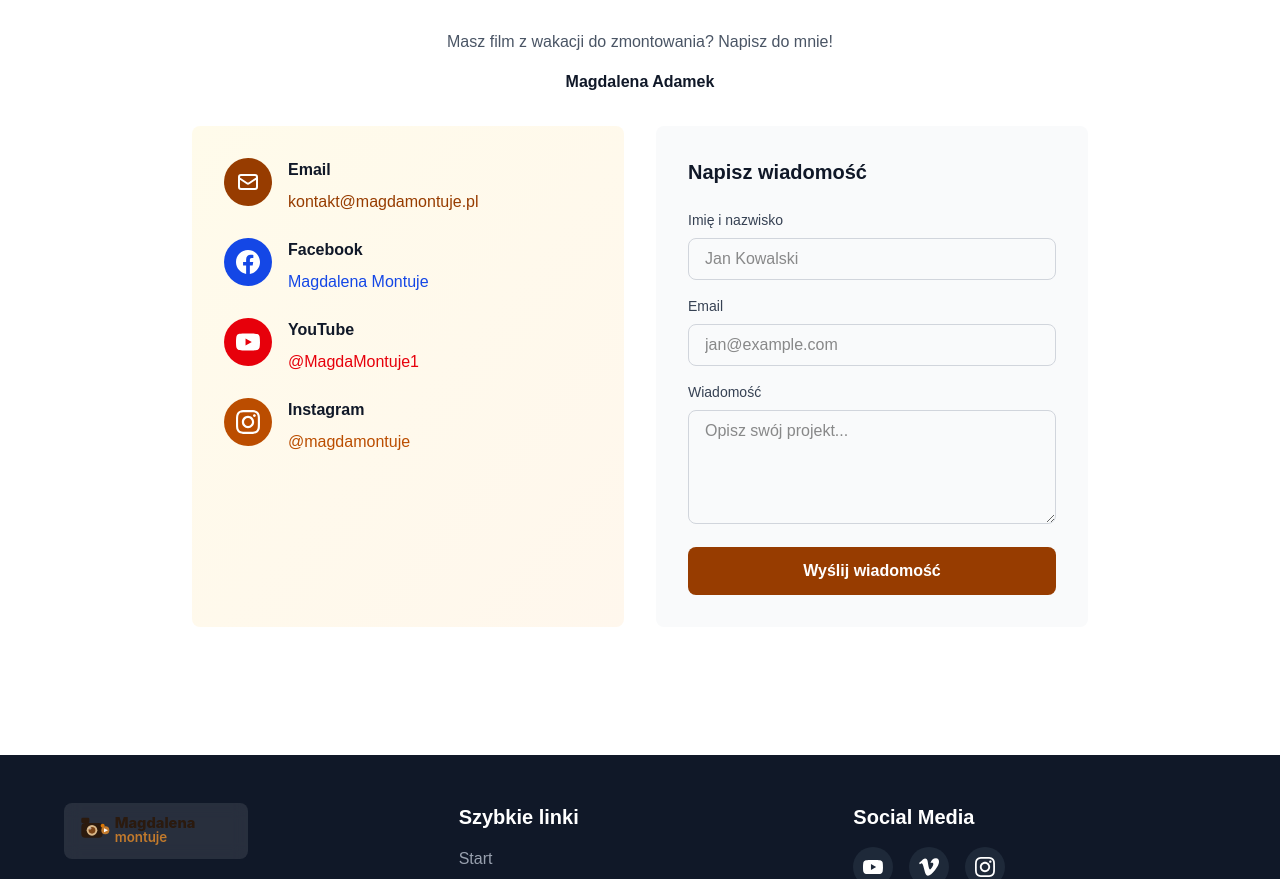
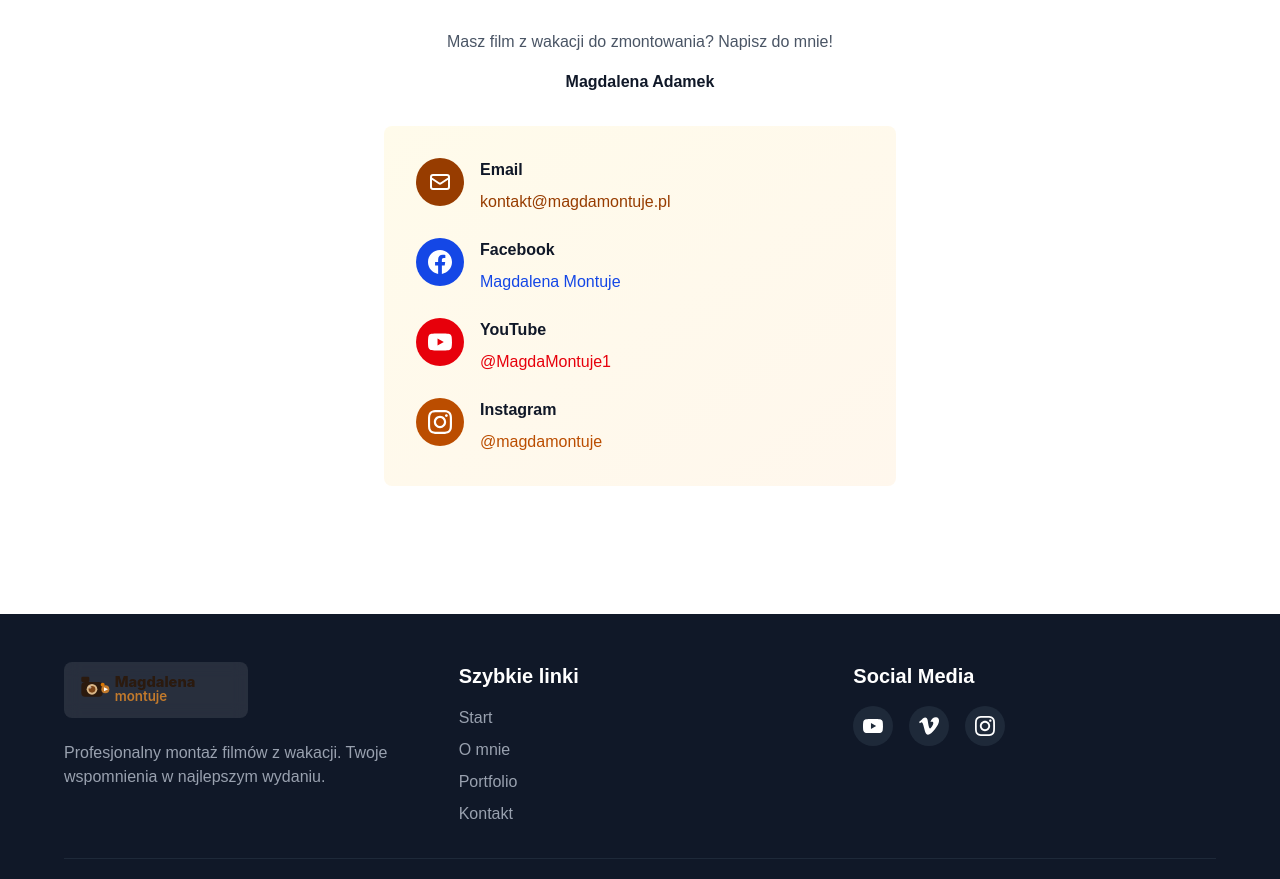
Before and after one commit to michalad/magda-portfolio, a Next.js app: page / in a window 1280 px wide. Shown: the part 2610-3489 px from the top of the page. Built offline with nearby package versions, Linux system fonts and the light colour scheme.

Commit message:
contact data update

```diff
--- a/src/components/Contact.tsx
+++ b/src/components/Contact.tsx
@@ -12,8 +12,7 @@ export default function Contact() {
           Magdalena Adamek
         </p>
 
-        <div className="grid md:grid-cols-2 gap-8 mb-12">
-          <div className="bg-gradient-to-br from-amber-50 to-orange-50 p-8 rounded-lg">
+        <div className="max-w-lg mx-auto bg-gradient-to-br from-amber-50 to-orange-50 p-8 rounded-lg mb-12">
             <div className="flex items-start space-x-4 mb-6">
               <div className="w-12 h-12 bg-amber-800 rounded-full flex items-center justify-center flex-shrink-0">
                 <svg
@@ -109,63 +108,6 @@ export default function Contact() {
                 </a>
               </div>
             </div>
-          </div>
-
-          <div className="bg-gray-50 p-8 rounded-lg">
-            <h3 className="text-xl font-bold text-gray-900 mb-6">
-              Napisz wiadomość
-            </h3>
-            <form className="space-y-4">
-              <div>
-                <label
-                  htmlFor="name"
-                  className="block text-sm font-medium text-gray-700 mb-2"
-                >
-                  Imię i nazwisko
-                </label>
-                <input
-                  type="text"
-                  id="name"
-                  className="w-full px-4 py-2 border border-gray-300 rounded-lg focus:ring-2 focus:ring-amber-800 focus:border-transparent"
-                  placeholder="Jan Kowalski"
-                />
-              </div>
-              <div>
-                <label
-                  htmlFor="email"
-                  className="block text-sm font-medium text-gray-700 mb-2"
-                >
-                  Email
-                </label>
-                <input
-                  type="email"
-                  id="email"
-                  className="w-full px-4 py-2 border border-gray-300 rounded-lg focus:ring-2 focus:ring-amber-800 focus:border-transparent"
-                  placeholder="jan@example.com"
-                />
-              </div>
-              <div>
-                <label
-                  htmlFor="message"
-                  className="block text-sm font-medium text-gray-700 mb-2"
-                >
-                  Wiadomość
-                </label>
-                <textarea
-                  id="message"
-                  rows={4}
-                  className="w-full px-4 py-2 border border-gray-300 rounded-lg focus:ring-2 focus:ring-amber-800 focus:border-transparent"
-                  placeholder="Opisz swój projekt..."
-                ></textarea>
-              </div>
-              <button
-                type="submit"
-                className="w-full bg-amber-800 text-white py-3 rounded-lg font-semibold hover:bg-amber-900 transition-colors"
-              >
-                Wyślij wiadomość
-              </button>
-            </form>
-          </div>
         </div>
       </div>
     </section>
```
